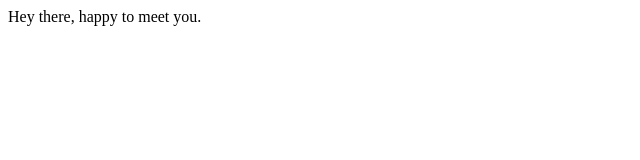
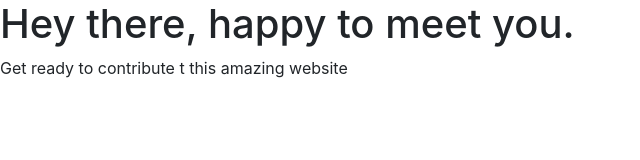
Before and after one commit to uditrungta/Basic-Website, a plain HTML site: page index.html in a window 1280 px wide. Shown: the whole page, without its empty margins (0-640 px from the left). Drawn offline with nearby package versions, Linux system fonts and the light colour scheme.

Commit message:
added bootstrap for further ease of styling and some other content

```diff
--- a/index.html
+++ b/index.html
@@ -3,11 +3,13 @@
 <head>
 
 <title>This is a very creative repo</title>
+<link rel="stylesheet" href="https://cdn.jsdelivr.net/npm/bootstrap@4.5.3/dist/css/bootstrap.min.css" integrity="sha384-TX8t27EcRE3e/ihU7zmQxVncDAy5uIKz4rEkgIXeMed4M0jlfIDPvg6uqKI2xXr2" crossorigin="anonymous">
 
 </head>
 
 <body>
-<p>Hey there, happy to meet you.</p>
+    <h1>Hey there, happy to meet you.</h1>
+    <p>Get ready to contribute t this amazing website</p>
 </body>
 
 </html>
```
